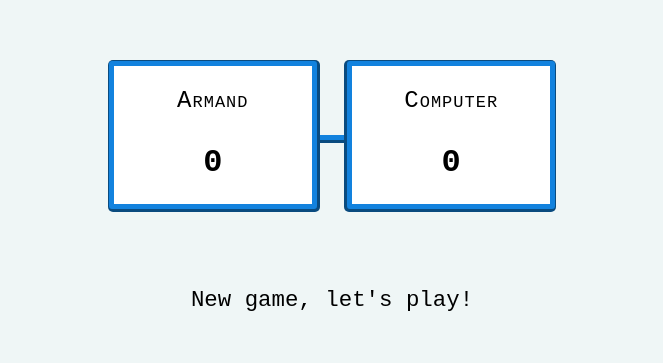
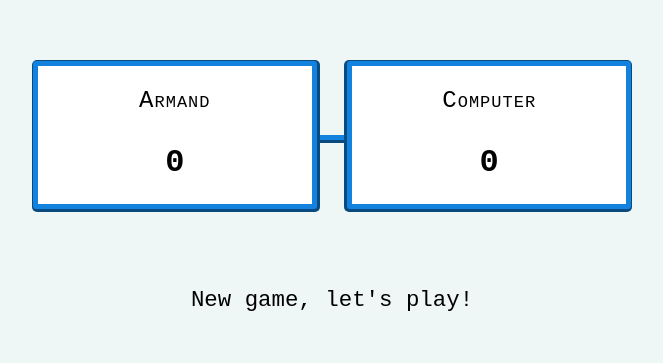
Before and after one commit to ArmandPhilippot/js-small-apps, a plain HTML site: page rps/index.html in a window 1280 px wide. Shown: the part 100-463 px from the top of the page, without its empty margins (308-971 px from the left). Drawn offline with Linux system fonts and the light colour scheme.

Commit message:
chore: add a width to game container
This will prevent score board to become smaller/bigger depending on
the printed message.

```diff
--- a/rps/style.css
+++ b/rps/style.css
@@ -67,9 +67,11 @@ button {
   display: flex;
   flex-flow: column nowrap;
   justify-content: space-between;
+  align-items: center;
   gap: 2rem;
   margin: auto;
   padding: clamp(1rem, 3vh, 2rem) 0;
+  width: min(calc(100vw - 2rem), 600px);
 }
 
 .scoring-board {
```
